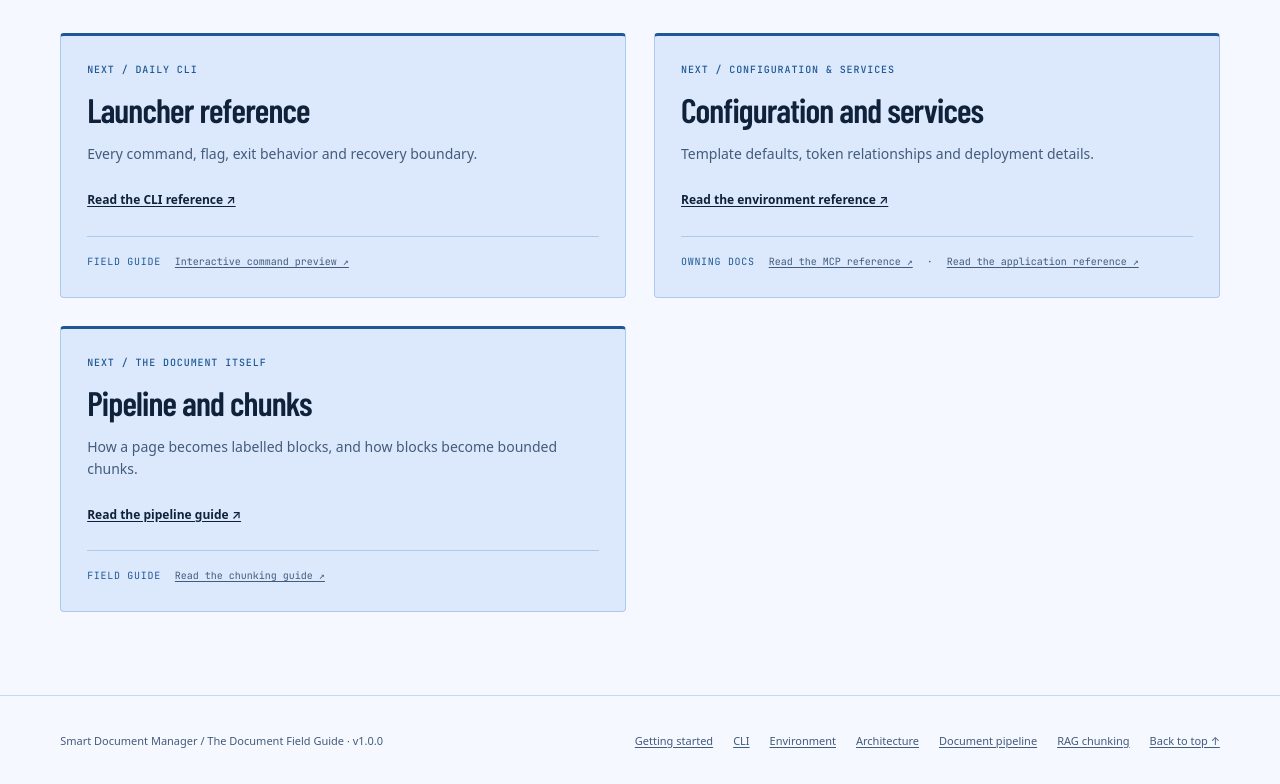
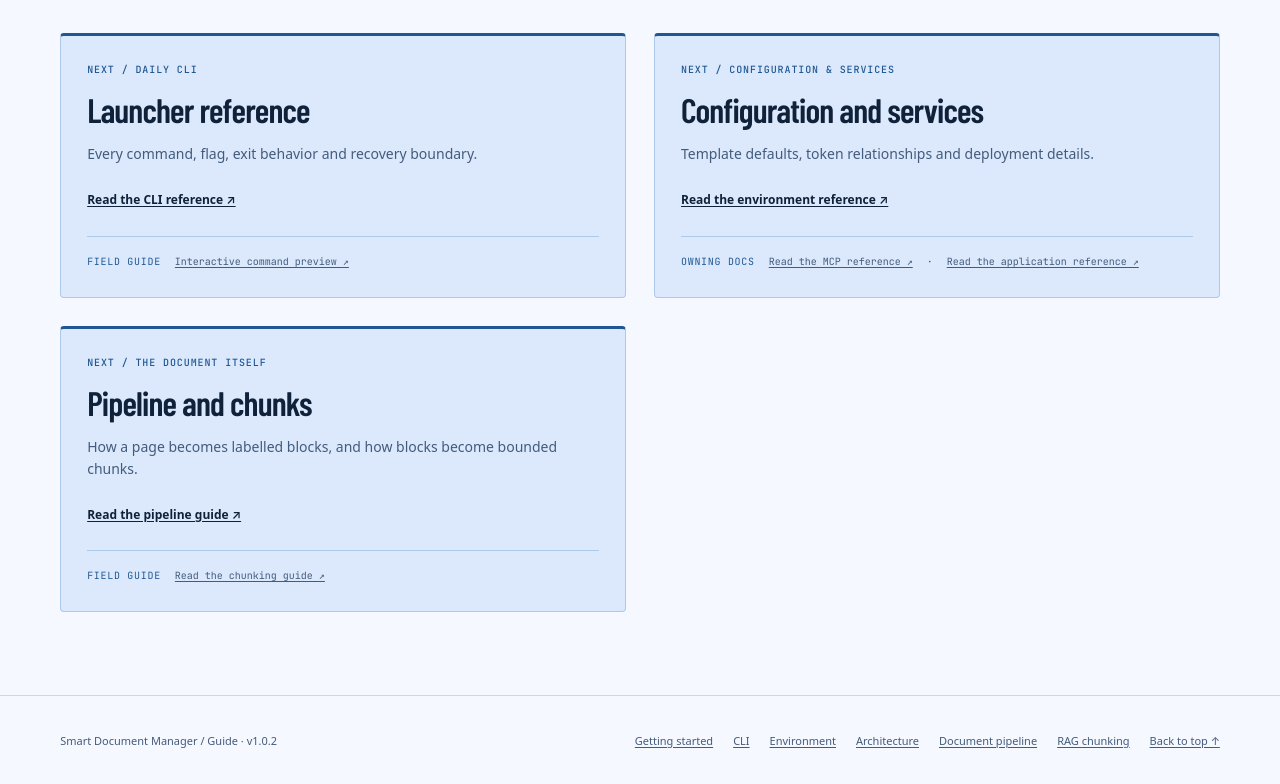
Before and after one commit to smart-models/Smart-Document-Manager-SDM, a plain HTML site: page guide/architecture.html in a window 1280 px wide. Shown: the part 11171-11955 px from the top of the page. Drawn offline with Linux system fonts and the light colour scheme.

Commit message:
Label the field-guide footers "Guide · v1.0.2"
Replace "The Document Field Guide · v1.0.0" in the footer of all six
guides with the label of the next release, and re-copy the guides into
the MCP docs resources.

Co-Authored-By: Claude Opus 5.5 <noreply@anthropic.com>

```diff
--- a/guide/architecture.html
+++ b/guide/architecture.html
@@ -1170,7 +1170,7 @@
   </div>
 </section>
 </main>
-<footer class="site-footer"><div class="wrap footer-inner"><span>Smart Document Manager <span aria-hidden="true">/</span> The Document Field Guide <span aria-hidden="true">·</span> v1.0.0</span><nav class="footer-links" aria-label="Footer"><a href="getting-started.html">Getting started</a><a href="cli.html">CLI</a><a href="environment.html">Environment</a><a href="architecture.html">Architecture</a><a href="document-pipeline.html">Document pipeline</a><a href="rag-chunking.html">RAG chunking</a><a href="#top">Back to top ↑</a></nav></div></footer>
+<footer class="site-footer"><div class="wrap footer-inner"><span>Smart Document Manager <span aria-hidden="true">/</span> Guide <span aria-hidden="true">·</span> v1.0.2</span><nav class="footer-links" aria-label="Footer"><a href="getting-started.html">Getting started</a><a href="cli.html">CLI</a><a href="environment.html">Environment</a><a href="architecture.html">Architecture</a><a href="document-pipeline.html">Document pipeline</a><a href="rag-chunking.html">RAG chunking</a><a href="#top">Back to top ↑</a></nav></div></footer>
 <script>
     (() => {
       const shell = document.getElementById('shell-choice');
```
Also changed, not shown: guide/cli.html (+1 -1 lines), guide/document-pipeline.html (+1 -1 lines), guide/environment.html (+1 -1 lines), guide/getting-started.html (+1 -1 lines), guide/rag-chunking.html (+1 -1 lines), ocr-mcp-server/ocr_mcp/resources/docs/guide/architecture.html (+1 -1 lines), ocr-mcp-server/ocr_mcp/resources/docs/guide/cli.html (+1 -1 lines), ocr-mcp-server/ocr_mcp/resources/docs/guide/document-pipeline.html (+1 -1 lines), ocr-mcp-server/ocr_mcp/resources/docs/guide/environment.html (+1 -1 lines), ocr-mcp-server/ocr_mcp/resources/docs/guide/getting-started.html (+1 -1 lines), ocr-mcp-server/ocr_mcp/resources/docs/guide/rag-chunking.html (+1 -1 lines).
